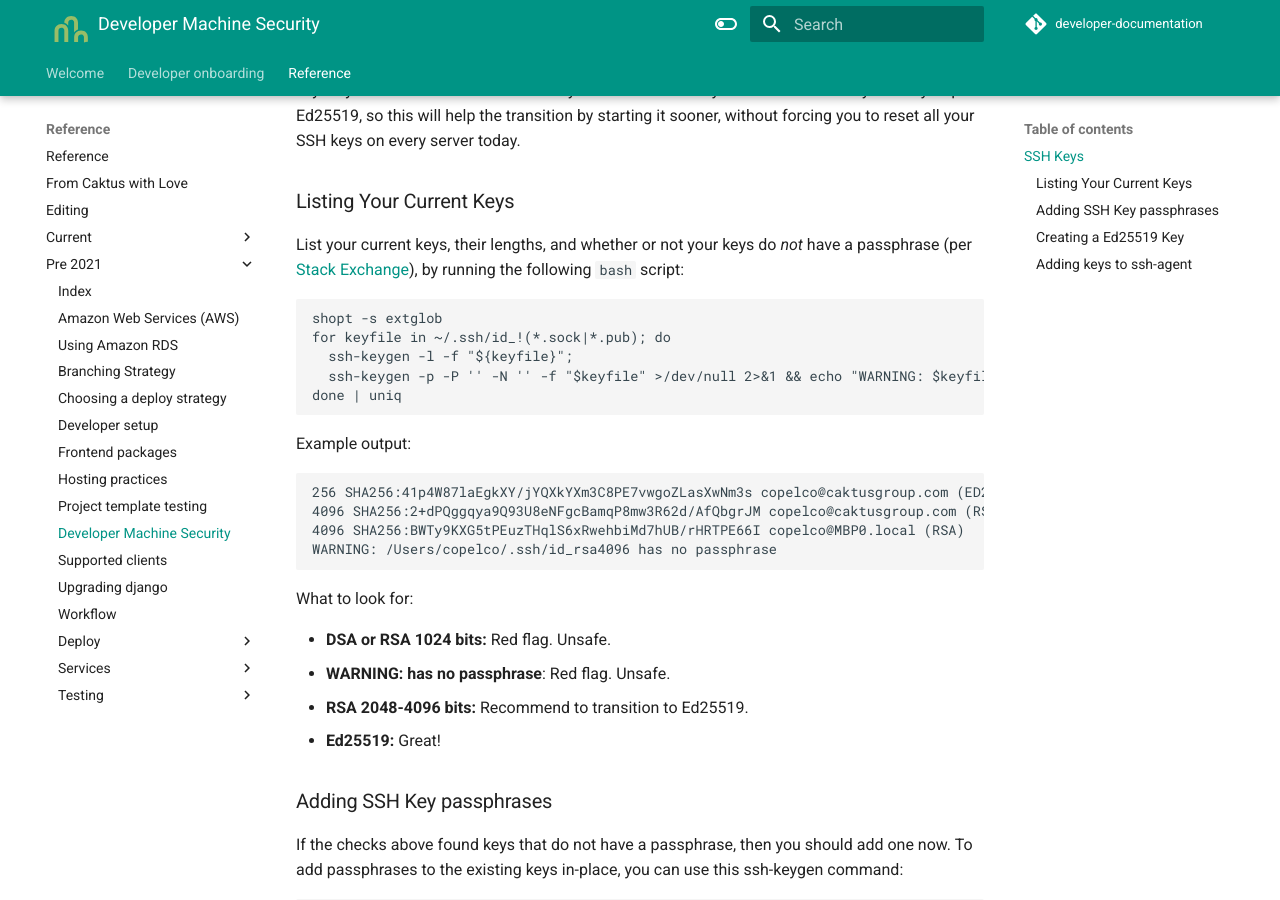
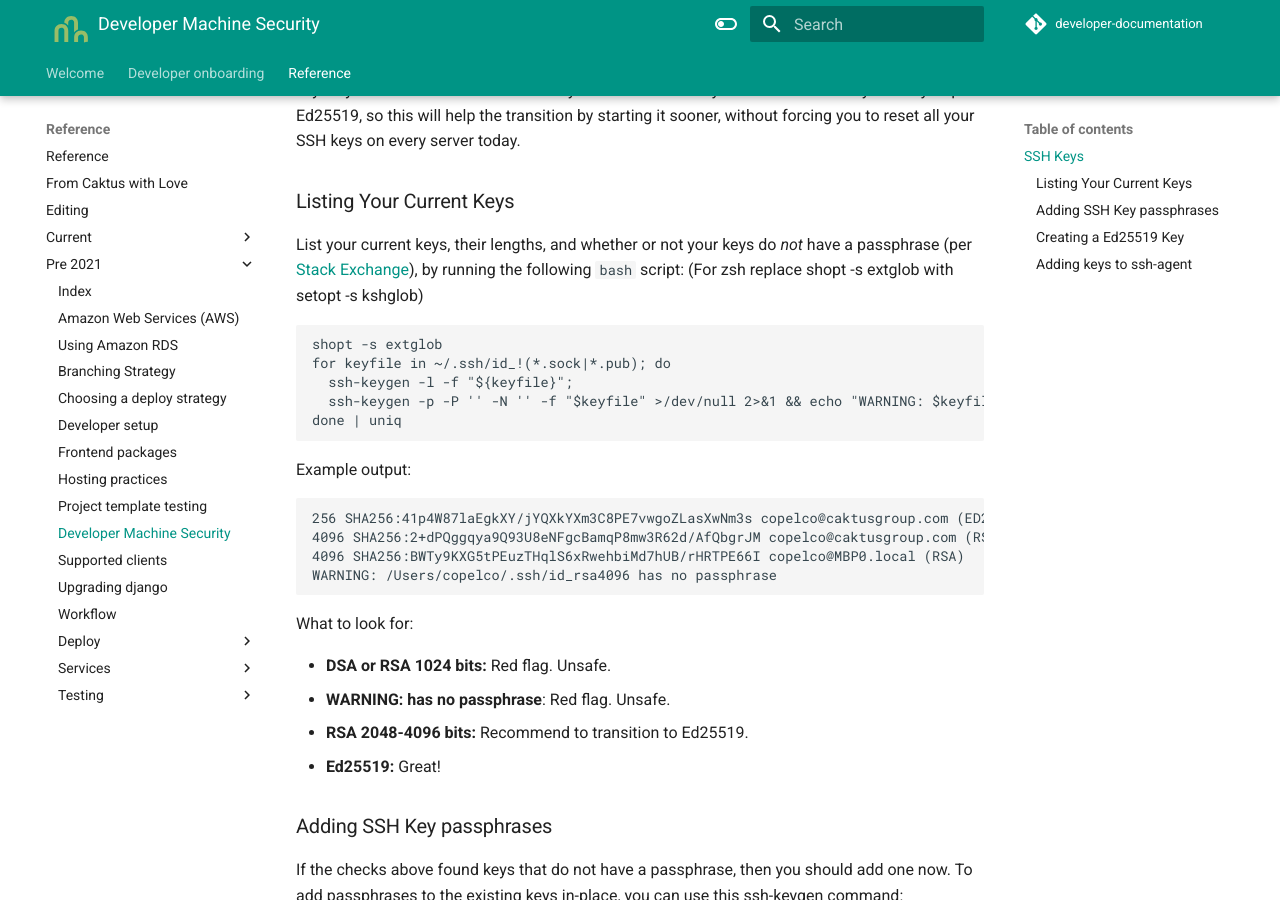
Before and after one commit to caktus/guidebook, an MkDocs documentation site: the page built from docs/reference/pre-2021/security.md, in a window 1280 px wide and 900 px high, scrolled down 520 px. Built offline with MkDocs 1.6.1 and Material for MkDocs 9.7.7, drawn with Linux system fonts in a browser that asks for light colours; comment, search, counter and statistics services are not loaded.

Commit message:
Update security.md
Added  changes to check ssh keys in zsh

````diff
--- a/docs/reference/pre-2021/security.md
+++ b/docs/reference/pre-2021/security.md
@@ -30,7 +30,7 @@ reset all your SSH keys on every server today.
 List your current keys, their lengths, and whether or not your keys do
 *not* have a passphrase (per [Stack
 Exchange](https://unix.stackexchange.com/questions/500/how-can-i-determine-if-someones-ssh-key-contains-an-empty-passphrase)),
-by running the following `bash` script:
+by running the following `bash` script: (For zsh replace shopt -s extglob with setopt -s kshglob)
 
 ``` {.sourceCode .bash}
 shopt -s extglob
````
